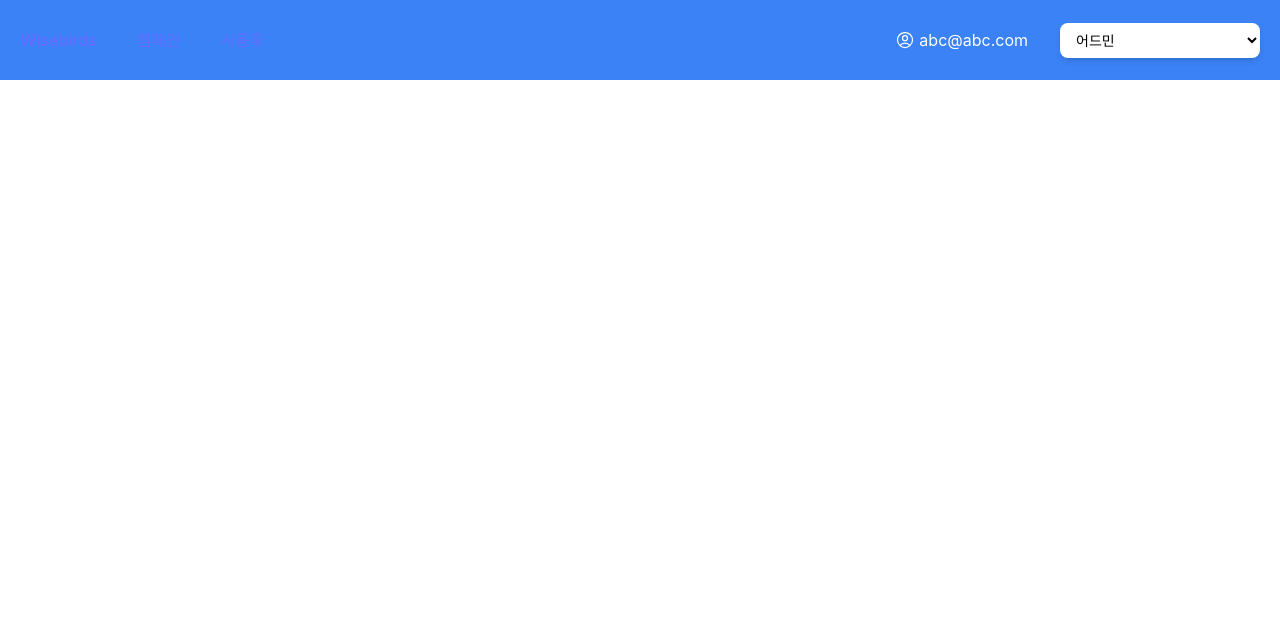
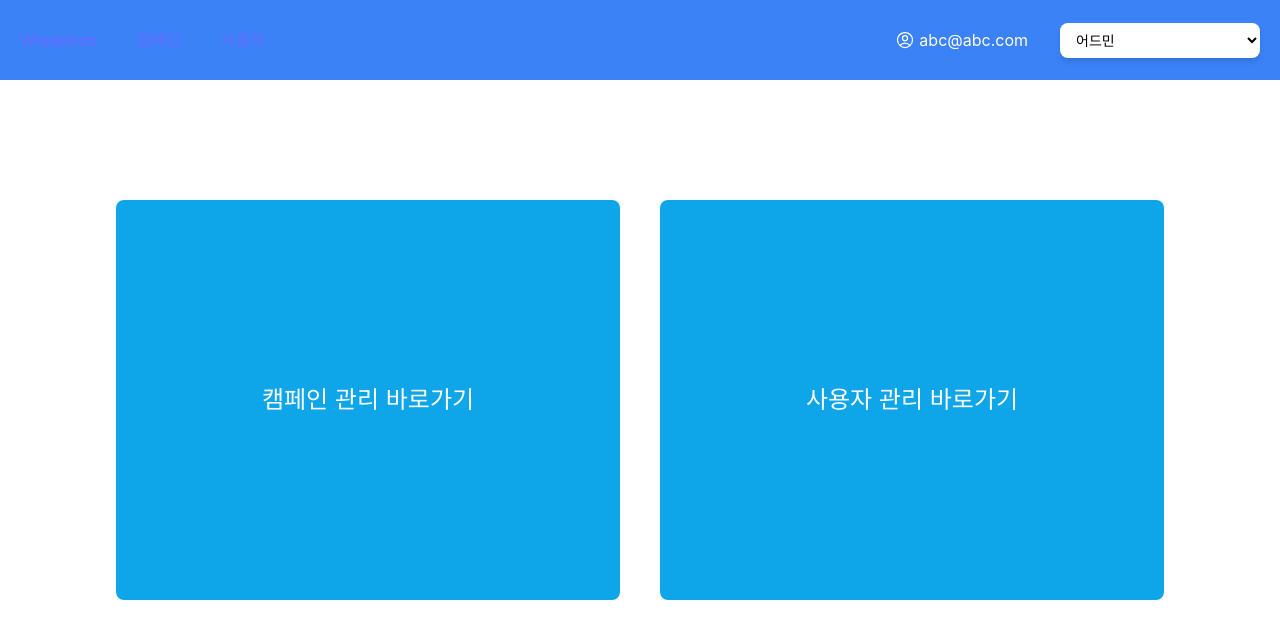
Before and after one commit to jihohub/wisebirds, a React (Vite) app: page / in a window 1280 px wide. Shown: the top 638 px of the page. Built offline with nearby package versions, Linux system fonts and the light colour scheme.

Commit message:
UI: 메인 페이지 바로가기 버튼 추가

```diff
--- a/src/pages/Home.tsx
+++ b/src/pages/Home.tsx
@@ -1,7 +1,33 @@
+import authState from "@/recoil/auth/atom";
+import { useNavigate } from "react-router-dom";
+import { useRecoilValue } from "recoil";
+
 export default function Home() {
+  const navigate = useNavigate();
+  const auth = useRecoilValue(authState);
+  const diabled = auth !== "admin";
   return (
-    <main className="flex min-h-screen flex-col items-center justify-between p-24">
-      <div />
+    <main className="flex h-[100vh] items-center justify-center p-24">
+      <button
+        type="button"
+        className="w-[700px] h-[400px] bg-sky-500 m-5 rounded-lg bg-"
+        onClick={() => navigate("/campaigns")}
+      >
+        <p className="text-white text-2xl">캠페인 관리 바로가기</p>
+      </button>
+      <button
+        type="button"
+        disabled={diabled}
+        className={`w-[700px] h-[400px]  m-5 rounded-lg ${
+          diabled ? "bg-gray-500" : "bg-sky-500"
+        }`}
+        onClick={() => navigate("/users")}
+      >
+        <p className="text-white text-2xl">{`사용자 관리 바로가기${
+          diabled ? " 불가능" : ""
+        }`}</p>
+        {diabled && <p className="text-white">어드민으로 로그인해주세요.</p>}
+      </button>
     </main>
   );
 }
```
